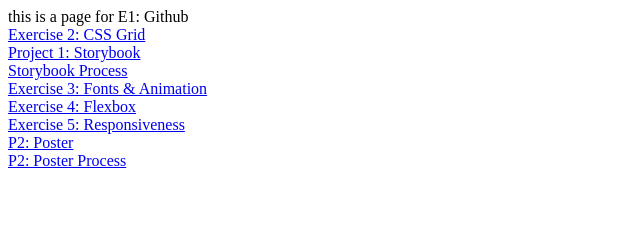
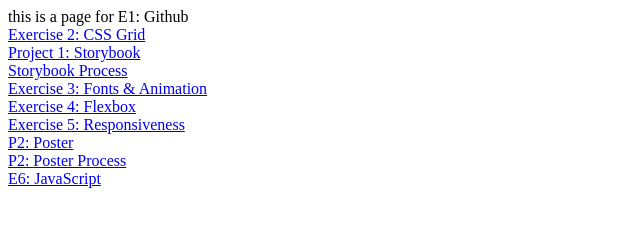
Before and after one commit to EllieKim1/IMW-2023, a plain HTML site: page index.html in a window 1280 px wide. Shown: the whole page, without its empty margins (0-640 px from the left). Drawn offline with Linux system fonts and the light colour scheme.

Commit message:
Update index.html

```diff
--- a/index.html
+++ b/index.html
@@ -8,3 +8,4 @@ this is a page for E1: Github
 <a href="E5/index.html"> Exercise 5: Responsiveness</a><br>
 <a href="P2/index.html"> P2: Poster</a><br>
 <a href="P2/Process/process-template.html"> P2: Poster Process</a><br>
+<a href="E6/index.html"> E6: JavaScript </a><br>
```
